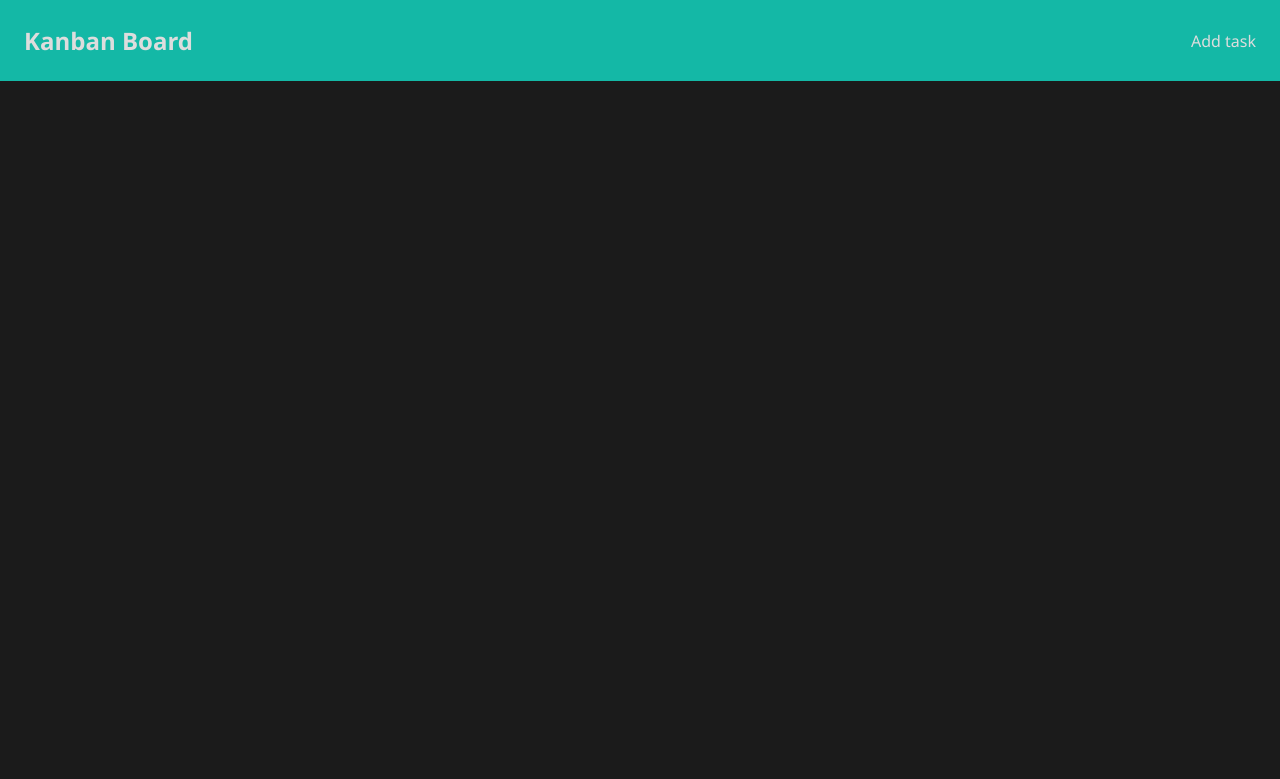
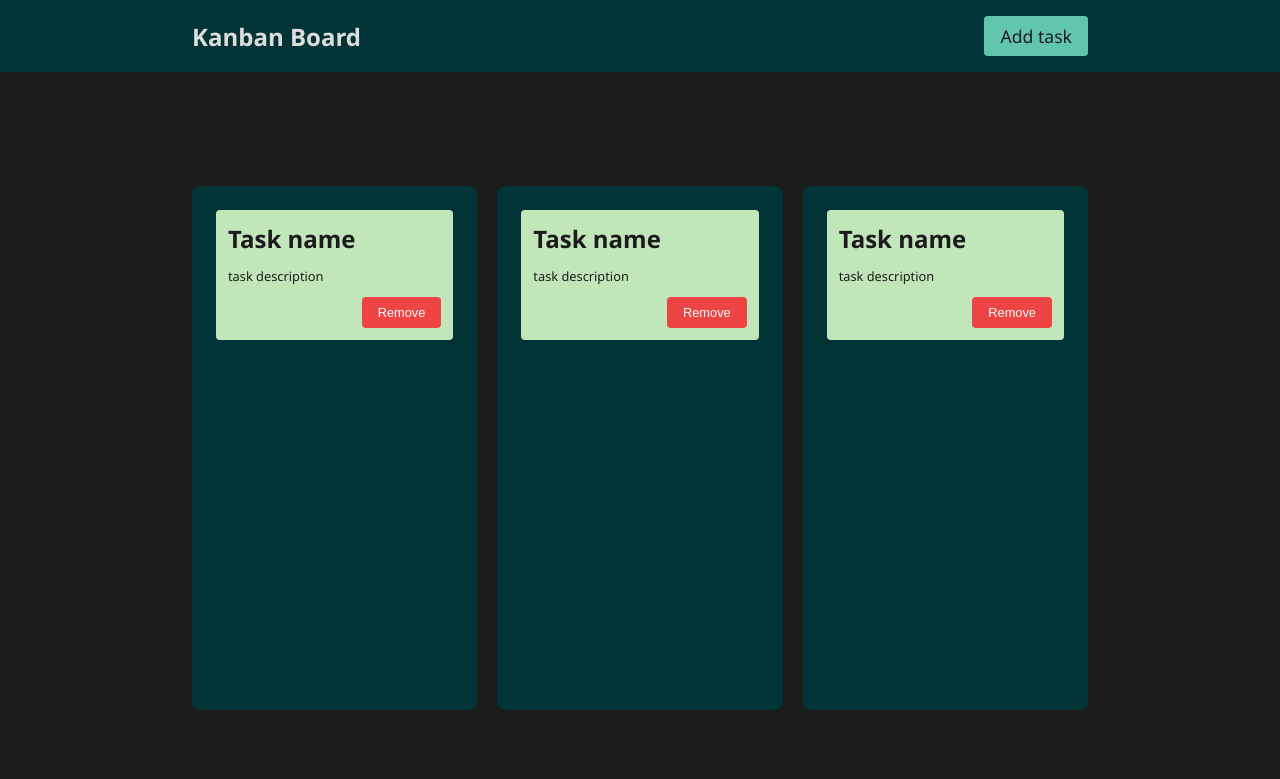
Before and after one commit to mddehan164/kanban-board, a plain HTML site: page index.html in a window 1280 px wide. Drawn offline with Linux system fonts and the light colour scheme.

Commit message:
UI design ready

```diff
--- a/index.html
+++ b/index.html
@@ -13,7 +13,34 @@
       <div class="logo">
         <h1>Kanban Board</h1>
       </div>
-      <div class="nav-items">Add task</div>
+      <div class="nav-items btn">Add task</div>
     </nav>
+    <main>
+      <div id="board">
+        <div id="tasks" class="board-child">
+          <div class="card" draggable="true">
+            <h2>Task name</h2>
+            <p>task description</p>
+            <button class="delete btn">Remove</button>
+          </div>
+        </div>
+        <div id="progress" class="board-child">
+          <div class="card" draggable="true">
+            <h2>Task name</h2>
+            <p>task description</p>
+            <button class="delete btn">Remove</button>
+          </div>
+        </div>
+        <div id="status" class="board-child">
+          <div class="card" draggable="true">
+            <h2>Task name</h2>
+            <p>task description</p>
+            <button class="delete btn">Remove</button>
+          </div>
+        </div>
+      </div>
+    </main>
+
+    <script src="./script.js"></script>
   </body>
 </html>
--- /dev/null
+++ b/script.js
@@ -0,0 +1,3 @@
+const boardChild = document.getElementById("board").children;
+
+console.log(boardChild);
--- a/styles/global.css
+++ b/styles/global.css
@@ -12,3 +12,30 @@ body {
   background-color: var(--color-bg);
   color: var(--color-text);
 }
+
+body {
+  display: flex;
+  flex-direction: column;
+  min-height: 100vh;
+  gap: var(--space-6);
+  overflow-x: hidden;
+}
+
+.btn {
+  padding: var(--space-2) var(--space-4);
+  background-color: var(--color-danger);
+  color: var(--color-bg-alt);
+  border: none;
+  border-radius: var(--radius-sm);
+  cursor: pointer;
+  font-size: var(--font-sm);
+  transition: transform 0.1s ease;
+}
+
+.btn:hover {
+  opacity: 0.85;
+}
+
+.btn:active {
+  transform: scale(0.95);
+}
--- a/styles/root.css
+++ b/styles/root.css
@@ -2,13 +2,13 @@
   /* -----------------------------------
     COLOR SYSTEM
   ----------------------------------- */
-  --color-primary: #4f46e5;
-  --color-primary-light: #6366f1;
-  --color-primary-dark: #4338ca;
+  --color-primary: #4da674;
+  --color-primary-light: #c1e6ba;
+  --color-primary-dark: #023336;
 
-  --color-secondary: #14b8a6;
-  --color-secondary-light: #2dd4bf;
-  --color-secondary-dark: #0d9488;
+  --color-secondary: #4da693;
+  --color-secondary-light: #62c5b0;
+  --color-secondary-dark: rgb(19, 131, 121);
 
   --color-bg: #1b1b1b;
   --color-bg-alt: #f8fafc;
@@ -36,6 +36,8 @@
   --space-8: 32px;
   --space-9: 40px;
   --space-10: 48px;
+  --space-11: 96px;
+  --space-12: 192px;
 
   /* -----------------------------------
     RESPONSIVE FLUID SPACING
@@ -44,6 +46,7 @@
   --space-fluid-sm: clamp(4px, 1vw, 12px);
   --space-fluid-md: clamp(8px, 2vw, 24px);
   --space-fluid-lg: clamp(16px, 4vw, 48px);
+  --space-fluid-xl: clamp(32px, 8vw, 96px);
 
   /* -----------------------------------
     TYPOGRAPHY
--- a/styles/style.css
+++ b/styles/style.css
@@ -2,6 +2,64 @@ nav {
   display: flex;
   align-items: center;
   justify-content: space-between;
+  padding: var(--space-4) var(--space-12);
+  background-color: var(--color-primary-dark);
+}
+
+main {
+  padding: var(--space-6) var(--space-12);
+  flex-grow: 1;
+  display: flex;
+  flex-wrap: wrap;
+}
+
+.nav-items {
+  color: var(--color-bg-alt);
+  font-size: var(--font-md);
+  cursor: pointer;
+  background-color: var(--color-secondary-light);
+  color: var(--color-bg);
+}
+
+#board {
+  display: flex;
+  flex-wrap: wrap;
+  justify-content: center;
+  align-items: center;
+  gap: var(--space-5);
+  flex-grow: 1;
+}
+
+.board-child {
+  flex-grow: 1;
+  min-height: 80%;
+  border-radius: var(--radius-md);
   padding: var(--space-fluid-md);
-  background-color: var(--color-secondary);
+  background-color: var(--color-primary-dark);
+  color: var(--color-bg);
+  transition: all 0.7s ease;
 }
+
+.card {
+  display: flex;
+  flex-direction: column;
+  gap: var(--space-3);
+  background-color: var(--color-primary-light);
+  padding: var(--space-fluid-sm);
+  border-radius: var(--radius-sm);
+  cursor: grab;
+}
+.card button {
+  align-self: flex-end;
+}
+
+.card h3 {
+  font-size: var(--font-md);
+}
+.card p {
+  font-size: var(--font-sm);
+}
+.drag {
+  transform: scale(1.05);
+  border: 2px dashed var(--color-secondary-light);
+}
```
